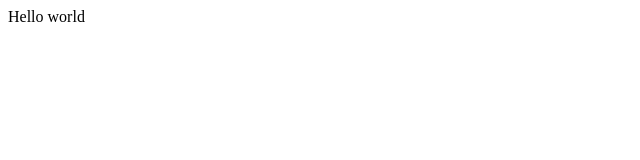
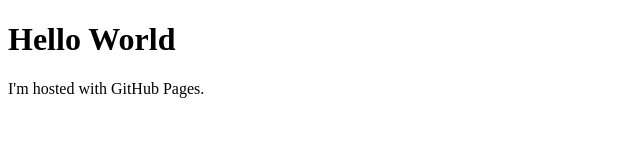
Before and after one commit to markdevonuk/fms, a plain HTML site: page index.html in a window 1280 px wide. Shown: the whole page, without its empty margins (0-640 px from the left). Drawn offline with Linux system fonts and the light colour scheme.

Commit message:
Update index.html

```diff
--- a/index.html
+++ b/index.html
@@ -1,5 +1,7 @@
-<HTML>
-<BODY>
-Hello world
-</BODY>
-</HTML>
+<!DOCTYPE html>
+<html>
+<body>
+<h1>Hello World</h1>
+<p>I'm hosted with GitHub Pages.</p>
+</body>
+</html>
```
